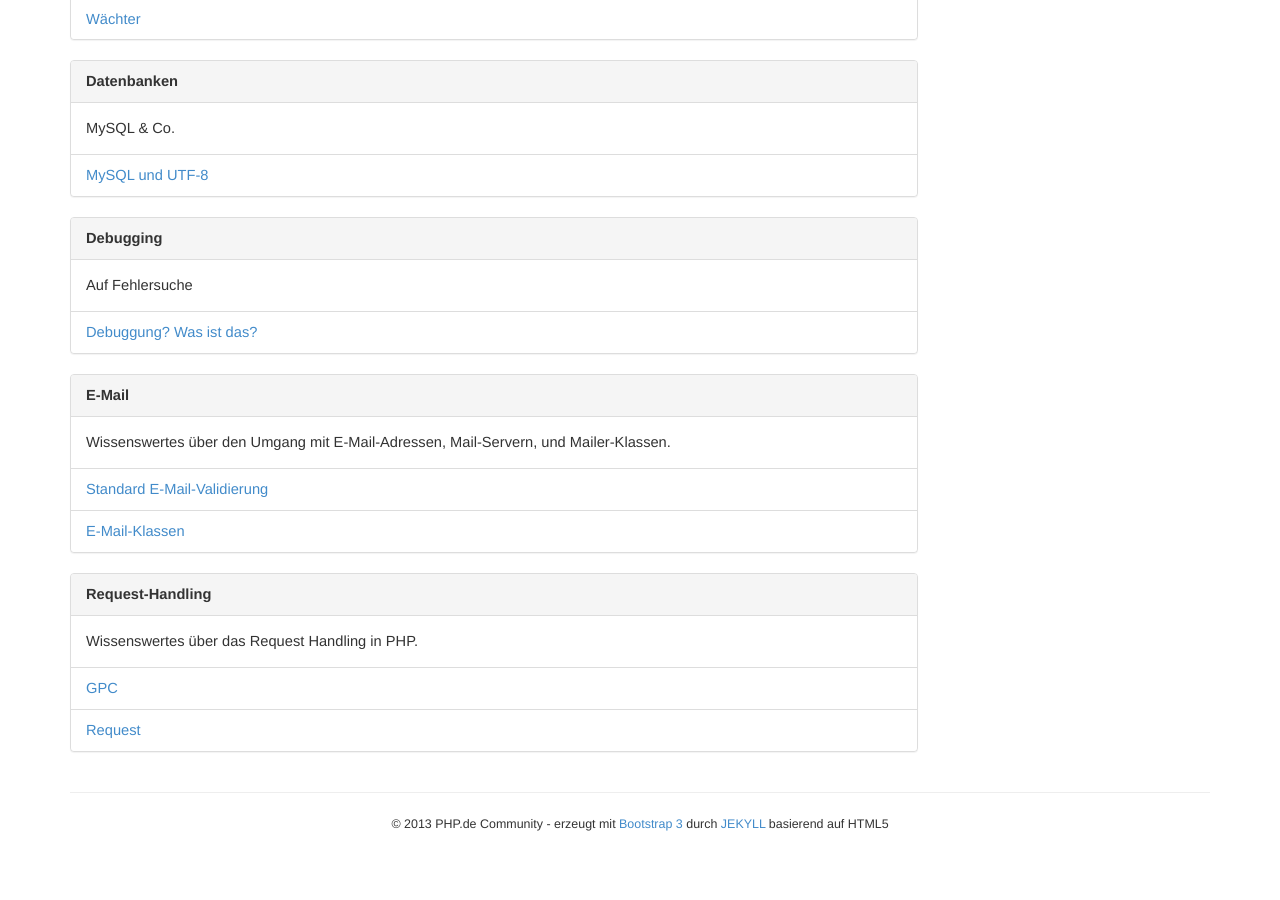
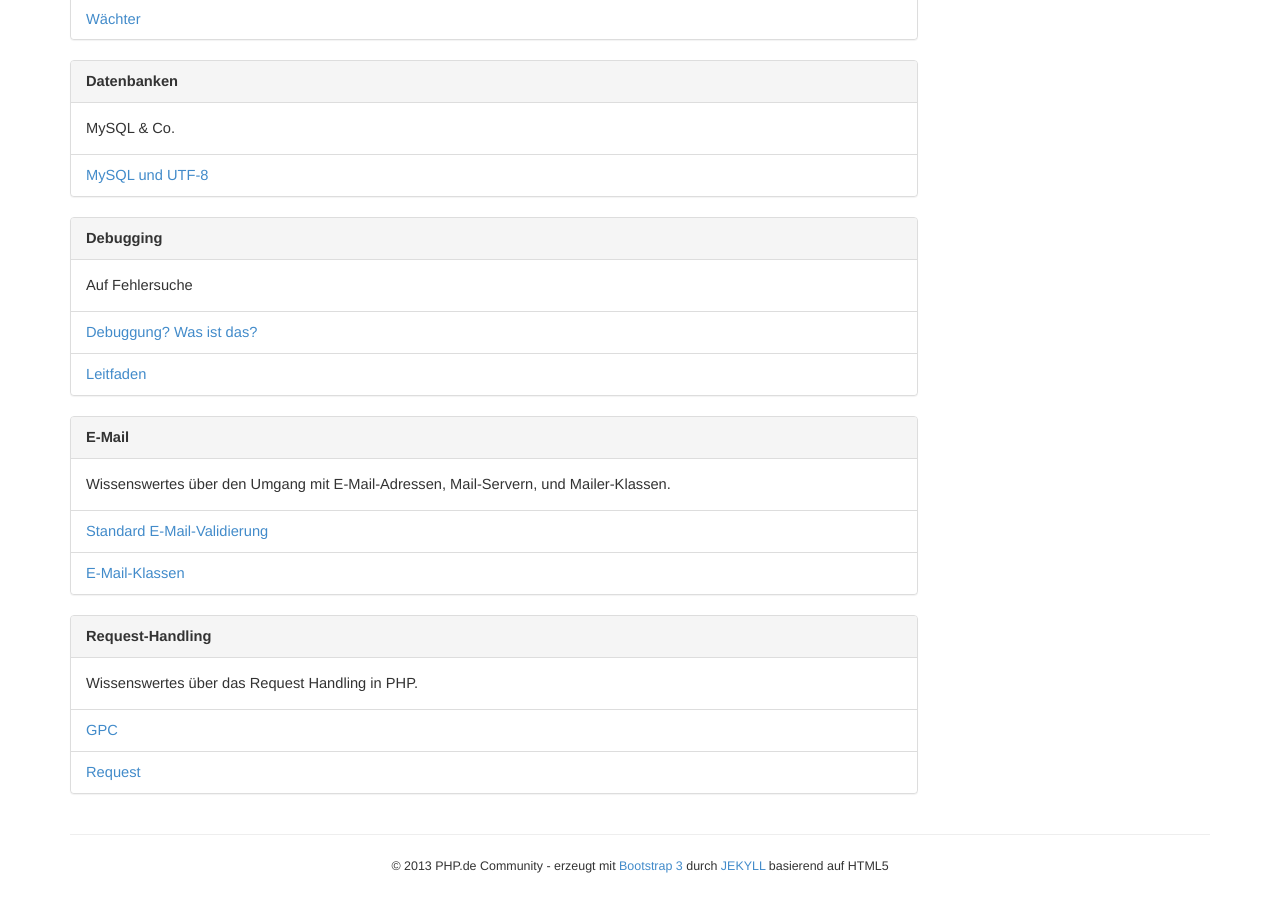
Before and after one commit to php-de/php-de.github.io, a Jekyll site: the page built from index.md, in a window 1280 px wide and 900 px high, scrolled down 590 px. Built offline with Jekyll 4.4.1, drawn with Linux system fonts in a browser that asks for light colours; before the commit the page ends 1448 px from its top, so only the background shows below that.

Commit message:
Update index.md

```diff
--- a/index.md
+++ b/index.md
@@ -34,6 +34,8 @@ pageSections:
         entrys:
             -   name: "Debuggung? Was ist das?"
                 url: /debugging/was-ist-debugging.html
+            -   name: "Leitfaden"
+                url: /debugging/leitfaden.html
 
 
     -   name: "E-Mail"
```
